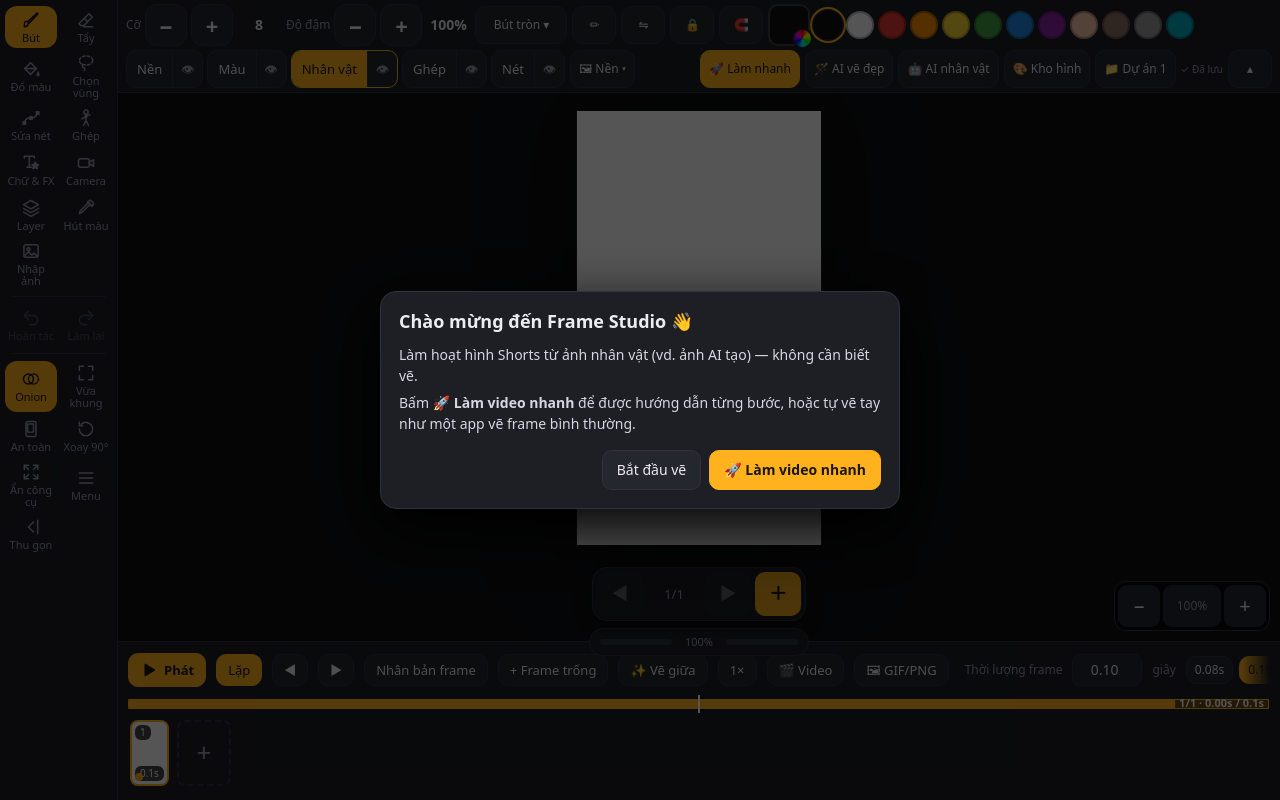
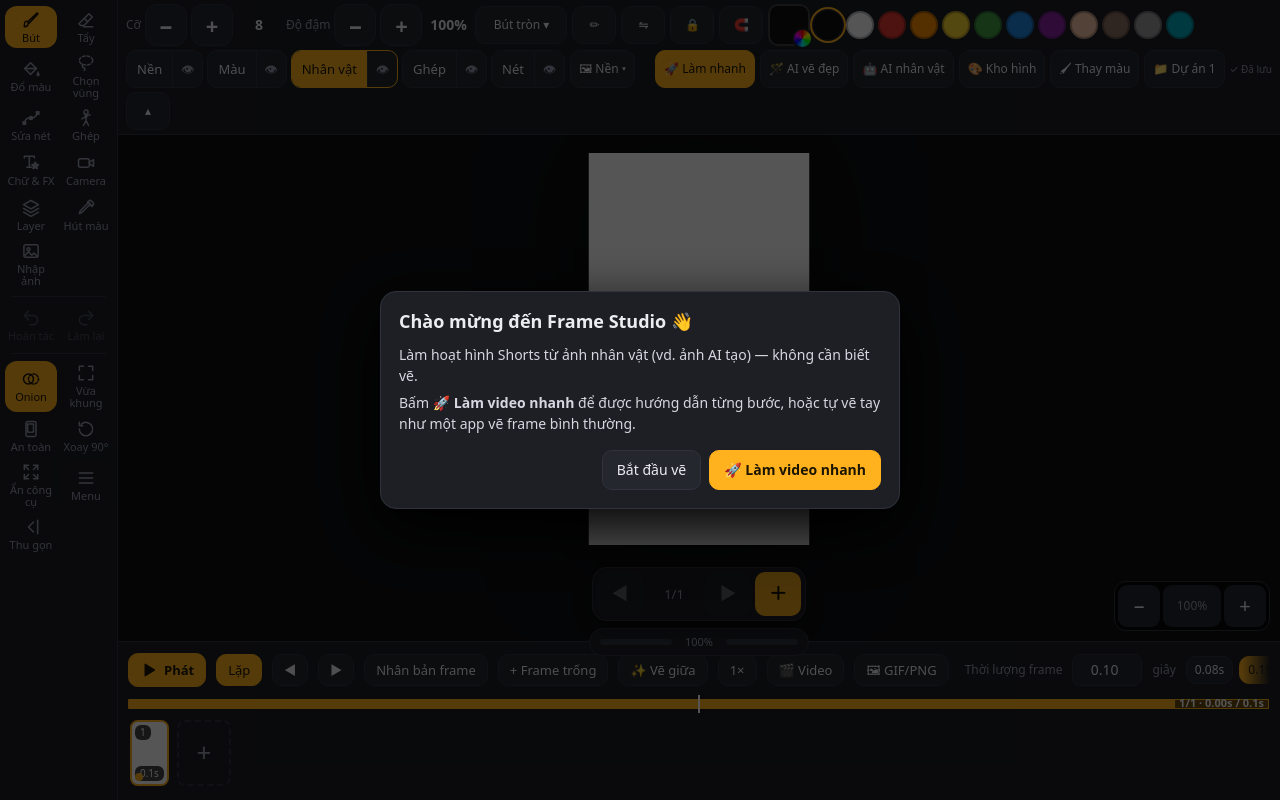
Before and after one commit to quanace11/frame, a plain HTML site: page src/index.html in a window 1280 px wide. Drawn offline with Linux system fonts and the light colour scheme.

Commit message:
Thêm 🖌 Thay màu (giữ nếp vải, không cần AI); ✂ Cắt từng bộ phận cắt được layer ảnh
Co-Authored-By: Claude Opus 5.5 <noreply@anthropic.com>
Claude-Session: https://claude.ai/code/session_01QffKCg3cvpJTBZ4DYxQrua

```diff
--- a/src/index.html
+++ b/src/index.html
@@ -95,7 +95,7 @@
       <div class="layer" id="layerRef"><button class="name" id="refEditBtn" title="Chỉnh vị trí/cỡ/độ mờ ảnh mờ">Ảnh mờ</button><button class="eye" id="refEye" title="Ẩn/hiện">👁</button></div>
     </div>
     <span class="spacer"></span>
-    <button class="chip small on" id="wizBtn" title="Trợ lý làm video từng bước">🚀 Làm nhanh</button><button class="chip small" id="aiFxBtn" title="AI vẽ đẹp: làm sạch nét phác, tô màu, vẽ frame giữa (Google Gemini, dùng key của bạn)">🪄 AI vẽ đẹp</button><button class="chip small" id="aiCharBtn" title="AI tạo nhân vật hoạt hình từ ảnh chụp (Google Gemini, dùng key của bạn)">🤖 AI nhân vật</button><button class="chip small" id="assetBtn" title="Kho hình: hiệu ứng động (choáng, đánh nhau, chữ âm thanh), mắt, miệng, tay">🎨 Kho hình</button>
+    <button class="chip small on" id="wizBtn" title="Trợ lý làm video từng bước">🚀 Làm nhanh</button><button class="chip small" id="aiFxBtn" title="AI vẽ đẹp: làm sạch nét phác, tô màu, vẽ frame giữa (Google Gemini, dùng key của bạn)">🪄 AI vẽ đẹp</button><button class="chip small" id="aiCharBtn" title="AI tạo nhân vật hoạt hình từ ảnh chụp (Google Gemini, dùng key của bạn)">🤖 AI nhân vật</button><button class="chip small" id="assetBtn" title="Kho hình: hiệu ứng động (choáng, đánh nhau, chữ âm thanh), mắt, miệng, tay">🎨 Kho hình</button><button class="chip small" id="recolorBtn" title="Thay màu: chạm vào màu trên hình (vd. áo đỏ) rồi chọn màu mới, giữ nếp vải và bóng tối. Chạy trên máy, không cần AI">🖌 Thay màu</button>
     <button class="chip small" id="projBtn" title="Danh sách dự án">📁 Dự án</button><span id="saveState"></span><button class="chip small" id="syncState" hidden title="Đồng bộ giữa các máy">☁</button>
     <button class="chip small hidebtn" id="topHide" title="Thu gọn thanh này thành 1 nút nhỏ để vùng vẽ rộng hơn" aria-label="Thu gọn thanh trên">▴</button>
   </header>
@@ -470,6 +470,7 @@
 <script src="js/draw/reference.js"></script>
 <script src="js/image/processing.js"></script>
 <script src="js/image/caricature.js"></script>
+<script src="js/image/recolor.js"></script>
 <script src="js/ai/ai-char.js"></script>
 <script src="js/ai/ai-draw.js"></script>
 <script src="js/import/import-dialog.js"></script>
--- /dev/null
+++ b/src/js/image/recolor.js
@@ -0,0 +1,153 @@
+/* ===== 🖌 Thay màu: replace one colour (e.g. a red shirt → yellow, black boots → white) keeping the folds and shadows.
+   Runs on the device, no AI. Target = the selected cut-out character (all its part pictures) or this frame's drawing
+   (Nhân vật + Màu layers). Pixel match by hue + saturation (chromatic source) or lightness (black/white/grey source),
+   soft edge; new colour keeps the pixel's lightness relative to the picked colour. ===== */
+function rcHsl(r, g, b) {
+  r /= 255; g /= 255; b /= 255; const mx = Math.max(r, g, b), mn = Math.min(r, g, b), l = (mx + mn) / 2, d = mx - mn;
+  if (d < 1e-6) return [0, 0, l];
+  const s = d / (1 - Math.abs(2 * l - 1)); let h;
+  if (mx === r) h = ((g - b) / d) % 6; else if (mx === g) h = (b - r) / d + 2; else h = (r - g) / d + 4;
+  return [(h * 60 + 360) % 360, Math.min(1, s), l];
+}
+function rcRgb(h, s, l) {
+  const c = (1 - Math.abs(2 * l - 1)) * s, x = c * (1 - Math.abs((h / 60) % 2 - 1)), m = l - c / 2;
+  const [r, g, b] = h < 60 ? [c, x, 0] : h < 120 ? [x, c, 0] : h < 180 ? [0, c, x] : h < 240 ? [0, x, c] : h < 300 ? [x, 0, c] : [c, 0, x];
+  return [(r + m) * 255, (g + m) * 255, (b + m) * 255];
+}
+function rcHex(hex) { const n = parseInt(hex.slice(1), 16); return [(n >> 16) & 255, (n >> 8) & 255, n & 255]; }
+/* weight 0…1 of how much this pixel is "the picked colour" */
+function rcWeight(h, s, l, src, tol) {
+  const [hs, ss, ls] = src; let d;
+  if (ss >= 0.18) {
+    if (l < 0.05 || l > 0.97) return 0;
+    const dh = Math.abs(((h - hs + 540) % 360) - 180) / tol, lo = ss * 0.5, ds = s < lo ? (lo - s) / lo * 2 : 0;
+    d = Math.hypot(dh, ds);
+  } else {
+    const tl = 0.1 + tol / 220; d = Math.max(Math.abs(l - ls) / tl, s / 0.32);
+  }
+  return d <= 0.75 ? 1 : d >= 1.15 ? 0 : 1 - (d - 0.75) / 0.4;
+}
+/* recolour ImageData in place; returns how many pixels changed */
+function rcApplyData(img, src, tgtHex, tol) {
+  const d = img.data, [ht, st, lt] = rcHsl(...rcHex(tgtHex)), [, ss, ls] = src; let n = 0;
+  for (let i = 0; i < d.length; i += 4) {
+    if (d[i + 3] < 8) continue;
+    const [h, s, l] = rcHsl(d[i], d[i + 1], d[i + 2]), w = rcWeight(h, s, l, src, tol); if (!w) continue;
+    const r = l / Math.max(0.04, ls), nl = lt < 0.15 ? clamp(lt + (l - ls) * 0.5, 0, 1) : clamp(lt * r, 0, 1);
+    const ns = ss >= 0.18 ? clamp(st * clamp(s / ss, 0.5, 1.2), 0, 1) : st, [R, G, B] = rcRgb(ht, ns, nl);
+    d[i] = d[i] + (R - d[i]) * w; d[i + 1] = d[i + 1] + (G - d[i + 1]) * w; d[i + 2] = d[i + 2] + (B - d[i + 2]) * w; n++;
+  }
+  return n;
+}
+function rcCanvas(c, src, tgt, tol) {
+  const out = makeCanvas(c.width, c.height), x = out.getContext('2d', { willReadFrequently: true }); x.drawImage(c, 0, 0);
+  const img = x.getImageData(0, 0, c.width, c.height), n = rcApplyData(img, src, tgt, tol); x.putImageData(img, 0, 0); return { c: out, n };
+}
+/* bounding box [x0, y0, x1, y1] of what is drawn on a canvas (null = empty) */
+function rcBox(c) {
+  const k = 4, w = Math.ceil(c.width / k), h = Math.ceil(c.height / k), t = makeCanvas(w, h), x = t.getContext('2d', { willReadFrequently: true }); x.drawImage(c, 0, 0, w, h);
+  const d = x.getImageData(0, 0, w, h).data; let x0 = w, y0 = h, x1 = -1, y1 = -1;
+  for (let i = 0; i < w * h; i++) if (d[i * 4 + 3] > 8) { const xx = i % w, yy = (i / w) | 0; if (xx < x0) x0 = xx; if (xx > x1) x1 = xx; if (yy < y0) y0 = yy; if (yy > y1) y1 = yy; }
+  return x1 < 0 ? null : [Math.max(0, (x0 - 1) * k), Math.max(0, (y0 - 1) * k), Math.min(c.width, (x1 + 2) * k), Math.min(c.height, (y1 + 2) * k)];
+}
+function rcFrameHas(f) { const c = makeCanvas(W, H), x = c.getContext('2d'); if (f.col) x.drawImage(f.col, 0, 0); x.drawImage(f.canvas, 0, 0); const b = rcBox(c); c.width = 0; return !!b; }
+/* the picture the dialog shows: the character's parts at rest, or the frame's Màu + Nhân vật layers; cropped to content */
+async function rcComposite(kind) {
+  let c;
+  if (kind === 'char') {
+    const ch = ppSelChar(), parts = S.pp.parts.filter(p => ppCharOf(p) === ch).sort((a, b) => a.z - b.z);
+    let x0 = 1e9, y0 = 1e9, x1 = -1e9, y1 = -1e9; for (const p of parts) { x0 = Math.min(x0, p.ox); y0 = Math.min(y0, p.oy); x1 = Math.max(x1, p.ox + p.c.width); y1 = Math.max(y1, p.oy + p.c.height); }
+    if (!parts.length) return null;
+    c = makeCanvas(Math.max(1, Math.ceil(x1 - x0)), Math.max(1, Math.ceil(y1 - y0))); const x = c.getContext('2d');
+    for (const p of parts) x.drawImage(p.c, p.ox - x0, p.oy - y0);
+  } else {
+    const f = curFrame(); await ensureLoaded(f); c = makeCanvas(W, H); const x = c.getContext('2d');
+    if (f.col) x.drawImage(f.col, 0, 0); x.drawImage(f.canvas, 0, 0);
+    const b = rcBox(c); if (!b) return null;
+    const cc = makeCanvas(b[2] - b[0], b[3] - b[1]); cc.getContext('2d').drawImage(c, -b[0], -b[1]); c = cc;
+  }
+  const k = Math.min(1, 520 / Math.max(c.width, c.height));
+  if (k < 1) { const s = makeCanvas(Math.max(1, Math.round(c.width * k)), Math.max(1, Math.round(c.height * k))), x = s.getContext('2d'); x.imageSmoothingQuality = 'high'; x.drawImage(c, 0, 0, s.width, s.height); c = s; }
+  return c;
+}
+/* apply to the real pictures: one undo step for the frame (pixel entries), new part canvases for a character (undo tự động) */
+async function recolorApply(kind, src, tgt, tol) {
+  if (kind === 'char') {
+    const ch = ppSelChar(); let n = 0;
+    for (const p of S.pp.parts.filter(q => ppCharOf(q) === ch)) {
+      const r = rcCanvas(p.c, src, tgt, tol); if (!r.n) continue;
+      p.c = r.c; await encodePart(p); n += r.n;
+    }
+    if (n) { S.frames.forEach(f => { f.ver++; queueThumbFor(f); }); scheduleSave(); requestRender(); }
+    return n;
+  }
+  const f = curFrame(); await ensureLoaded(f); const rect = [0, 0, W, H], multi = []; let n = 0;
+  for (const col of [false, true]) {
+    const c = col ? f.col : f.canvas; if (!c) continue;
+    const x = c.getContext('2d', { willReadFrequently: true }), before = x.getImageData(0, 0, W, H), after = x.getImageData(0, 0, W, H), k = rcApplyData(after, src, tgt, tol);
+    if (!k) continue; x.putImageData(after, 0, 0); multi.push(pixEntry(f, rect, before, after, col)); n += k; if (col) f.colVer++;
+  }
+  if (multi.length) { pushEntry(multi.length > 1 ? { multi, t: targetOf(f) } : multi[0]); markEdited(f); requestRender(); }
+  return n;
+}
+const RC_COLS = [['#ffd21f', 'Vàng'], ['#ffffff', 'Trắng'], ['#e53935', 'Đỏ'], ['#1e88e5', 'Xanh dương'], ['#43a047', 'Xanh lá'], ['#212121', 'Đen'], ['#fb8c00', 'Cam'], ['#8e24aa', 'Tím'], ['#87ceeb', 'Xanh nhạt']];
+async function recolorDialog() {
+  if (playing) stopPlay(); commitFloating();
+  const hasChar = !!(S.pp && S.pp.parts.length), f = curFrame(); await ensureLoaded(f); const hasPix = rcFrameHas(f);
+  const st = { kind: hasChar && (S.tool === 'puppet' || !hasPix) ? 'char' : 'frame', src: null, srcRgb: null, tgt: lsGet('fs-recolor-tgt') || '#ffd21f', tol: 18, base: null };
+  if (!hasChar && !hasPix) { toast('Chưa có hình để đổi màu: nhập ảnh vào frame hoặc tạo nhân vật ghép trước', 4000); return; }
+  const html = `
+<p style="margin-top:0">1. Chạm vào màu muốn đổi trên hình (vd. áo đỏ). 2. Chọn màu mới. 3. Bấm <b>✓ Đổi màu</b>. Nếp vải, bóng tối vẫn giữ nguyên. Làm tiếp được cho giày, quần…</p>
+<div class="chips" style="display:flex;gap:6px;flex-wrap:wrap;margin-bottom:6px">
+  <button class="chip small" data-rck="char" ${hasChar ? '' : 'disabled'}>🧍 Nhân vật / layer đang chọn</button><button class="chip small" data-rck="frame" ${hasPix ? '' : 'disabled'}>🖼 Hình vẽ ở frame này</button></div>
+<div style="display:flex;gap:12px;flex-wrap:wrap;align-items:flex-start">
+  <div style="flex:1;min-width:200px;display:flex;justify-content:center;background:repeating-conic-gradient(#ddd 0 25%,#fff 0 50%) 0 0/20px 20px;border-radius:10px;border:1px solid var(--line);padding:6px">
+    <canvas id="rcPv" style="max-width:100%;max-height:46vh;touch-action:none;cursor:crosshair"></canvas></div>
+  <div style="flex:1;min-width:200px">
+    <div class="set-row"><span>Màu cũ</span><span id="rcSrc" style="width:42px;height:42px;border-radius:10px;border:2px dashed var(--line);display:inline-block"></span></div>
+    <div class="lbl" style="font-size:13px;margin:6px 0 4px">Màu mới</div>
+    <div id="rcCols" style="display:flex;gap:6px;flex-wrap:wrap">${RC_COLS.map(([c, n]) => `<button data-rcc="${c}" title="${n}" aria-label="${n}" style="width:42px;height:42px;border-radius:50%;border:3px solid var(--line);background:${c};cursor:pointer"></button>`).join('')}
+      <input type="color" id="rcPick" title="Màu khác" style="width:42px;height:42px;border:none;background:none;padding:0"></div>
+    <div class="set-row" style="margin-top:8px"><span>Độ rộng màu</span><input type="range" id="rcTol" min="8" max="80" step="1" value="${st.tol}" style="flex:1;max-width:170px"></div>
+    <p class="lbl" style="font-size:12px;margin:2px 0">Đổi cả chỗ khác màu (vd. da) thì kéo nhỏ lại; còn sót mép áo thì kéo to ra.</p>
+    <div style="display:flex;gap:6px;flex-wrap:wrap;margin-top:8px"><button class="btn primary" id="rcGo" disabled>✓ Đổi màu</button></div>
+  </div>
+</div>`;
+  return modal({ title: '🖌 Thay màu', html, buttons: [{ label: 'Xong', value: null }], onOpen: ov => {
+    ov.querySelector('.dlg').classList.add('wide');
+    const q = s => ov.querySelector(s), pv = q('#rcPv'), px = pv.getContext('2d');
+    const draw = () => {
+      if (!st.base) return; pv.width = st.base.width; pv.height = st.base.height; px.clearRect(0, 0, pv.width, pv.height);
+      if (st.src) { const r = rcCanvas(st.base, st.src, st.tgt, st.tol); px.drawImage(r.c, 0, 0); } else px.drawImage(st.base, 0, 0);
+    };
+    const sync = () => {
+      ov.querySelectorAll('[data-rck]').forEach(b => b.classList.toggle('on', b.dataset.rck === st.kind));
+      ov.querySelectorAll('[data-rcc]').forEach(b => { b.style.borderColor = b.dataset.rcc === st.tgt ? 'var(--accent)' : 'var(--line)'; });
+      q('#rcPick').value = st.tgt; const sw = q('#rcSrc');
+      sw.style.background = st.srcRgb ? `rgb(${st.srcRgb.join(',')})` : 'transparent'; sw.style.borderStyle = st.srcRgb ? 'solid' : 'dashed';
+      q('#rcGo').disabled = !st.src;
+    };
+    const load = async () => { st.base = await rcComposite(st.kind); st.src = st.srcRgb = null; draw(); sync(); };
+    ov.querySelectorAll('[data-rck]').forEach(b => b.addEventListener('click', () => { if (b.disabled) return; st.kind = b.dataset.rck; load(); }));
+    ov.querySelectorAll('[data-rcc]').forEach(b => b.addEventListener('click', () => { st.tgt = b.dataset.rcc; lsSet('fs-recolor-tgt', st.tgt); sync(); draw(); }));
+    q('#rcPick').addEventListener('input', e => { st.tgt = e.target.value; lsSet('fs-recolor-tgt', st.tgt); sync(); draw(); });
+    q('#rcTol').addEventListener('input', e => { st.tol = +e.target.value; draw(); });
+    pv.addEventListener('pointerdown', e => {
+      if (!st.base) return; e.preventDefault();
+      const r = pv.getBoundingClientRect(), cx = Math.round((e.clientX - r.left) / r.width * pv.width), cy = Math.round((e.clientY - r.top) / r.height * pv.height);
+      const x0 = clamp(cx - 3, 0, pv.width - 1), y0 = clamp(cy - 3, 0, pv.height - 1), w = Math.min(7, pv.width - x0), h = Math.min(7, pv.height - y0);
+      const d = st.base.getContext('2d', { willReadFrequently: true }).getImageData(x0, y0, w, h).data; let R = 0, G = 0, B = 0, n = 0;
+      for (let i = 0; i < d.length; i += 4) if (d[i + 3] > 128) { R += d[i]; G += d[i + 1]; B += d[i + 2]; n++; }
+      if (!n) { toast('Chỗ này trong suốt: chạm vào phần có màu (vd. áo)'); return; }
+      st.srcRgb = [R / n, G / n, B / n].map(Math.round); st.src = rcHsl(...st.srcRgb); sync(); draw();
+    });
+    q('#rcGo').addEventListener('click', async () => {
+      if (!st.src) return; const go = q('#rcGo'); go.disabled = true;
+      const n = await recolorApply(st.kind, st.src, st.tgt, st.tol);
+      toast(n ? 'Đã đổi màu — chạm màu khác để đổi tiếp (vd. giày), lỡ tay thì ↶ Hoàn tác' : 'Không có chỗ nào trùng màu này — thử kéo Độ rộng màu to ra', 3500);
+      await load();
+    });
+    load();
+  } });
+}
+$('#recolorBtn').addEventListener('click', () => recolorDialog());
--- a/src/js/ui/menu.js
+++ b/src/js/ui/menu.js
@@ -61,6 +61,7 @@ $('#menuBtn').addEventListener('click', () => {
   <button class="btn" data-m="open">📂 Mở dự án từ ZIP</button>
   <button class="btn" data-m="scene">🏞 Nền vẽ sẵn (phòng, lớp học, phố, biển…)</button>
   <button class="btn" data-m="vidframes">🎬 Thêm video (ghép theo video / theo frame)</button>
+  <button class="btn" data-m="recolor">🖌 Thay màu áo, giày… (giữ nếp vải, không cần AI)</button>
   <button class="btn" data-m="img">🖼 Nhập ảnh (đồ theo / tách nhân vật / lấy nét)</button>
   <button class="btn" data-m="aichar">🤖 AI tạo nhân vật từ ảnh</button>
   <button class="btn" data-m="aifx">🪄 AI vẽ đẹp (làm sạch nét, tô màu, frame giữa)</button>
@@ -98,6 +99,7 @@ $('#menuBtn').addEventListener('click', () => {
       if (m === 'wizard') wizard();
       else if (m === 'update') checkUpdate();
       else if (m === 'scene') sceneDialog();
+      else if (m === 'recolor') recolorDialog();
       else if (m === 'vidframes') $('#vidFramesFile').click();
       else if (m === 'video') exportVideo();
       else if (m === 'gif') exportImagesDialog();
```
Also changed, not shown: CLAUDE.md (+3 -1 lines), src/js/puppet/hand-cut.js (+17 -0 lines), 1 other file.
